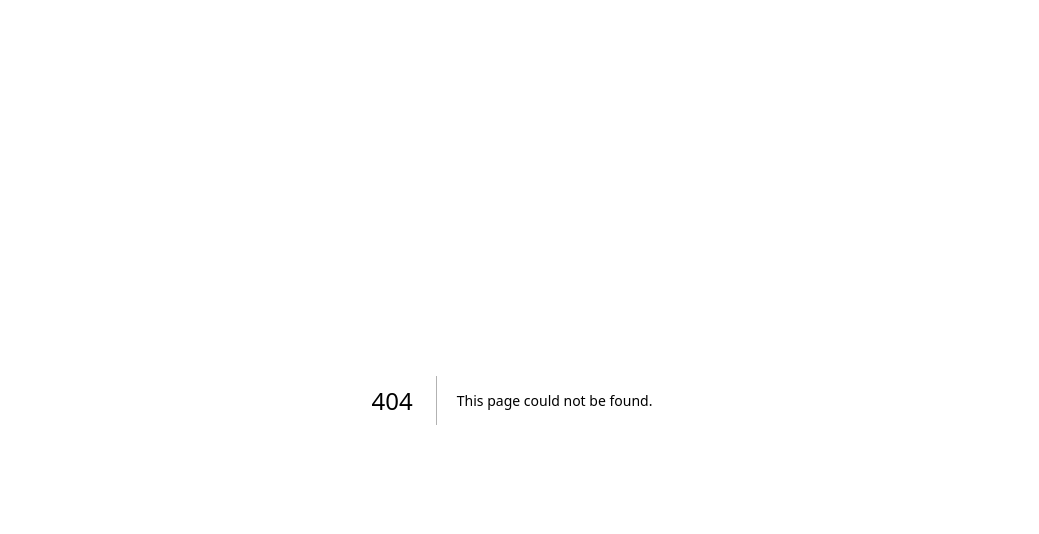
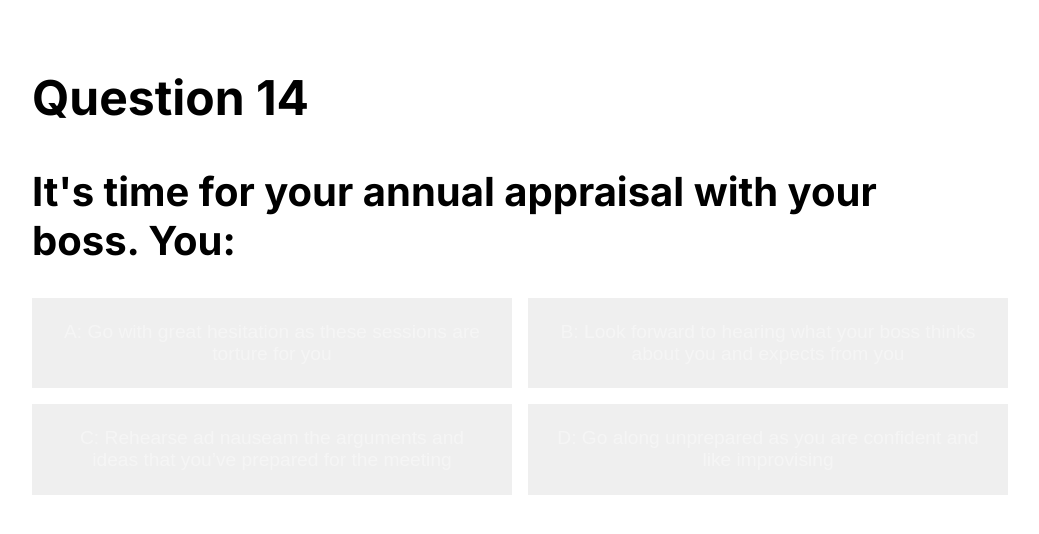
Before and after one commit to manueldois/psychology-test, a Next.js app: page /test in a window 1280 px wide. Before the commit this address had no page. Shown: the top 534 px of the page, without its empty margins (128-1167 px from the left). Built offline with nearby package versions, Linux system fonts and the light colour scheme.

Commit message:
Question card, styles

```diff
--- a/src/app/globals.scss
+++ b/src/app/globals.scss
@@ -15,8 +15,6 @@
 
 * {
   box-sizing: border-box;
-  padding: 0;
-  margin: 0;
 }
 
 html,
@@ -41,23 +39,41 @@ a {
   }
 }
 
-main.center-h {
+main.center {
   max-width: 1000px;
   margin: auto;
   min-height: 100vh;
   padding: 20px;
 }
 
+button,
 .btn {
-  cursor: pointer;
-  border: 0.15em solid whitesmoke;
-  border-radius: 10px;
-  padding: 0.5em 1em;
   display: block;
+  font-size: 1.2em;
+  padding: 1em 1.5em;
+  border: none;
   width: fit-content;
+  color: whitesmoke;
+  text-transform: uppercase;
+
+  &.primary {
+    background-color: rgb(74, 167, 255);
+    color: black;
+  }
+
+  &:hover {
+    background-color: rgb(0, 68, 131);
+    transform: scale(0.97);
+    transition: linear 0.1s;
+    color: white;
+    cursor: pointer;
+  }
 }
 
-.btn:hover {
-  background-color: whitesmoke;
-  color: black;
+h1 {
+  font-size: 1.5em;
 }
+
+h2 {
+  font-size: 1.1em;
+}
--- a/src/app/page.tsx
+++ b/src/app/page.tsx
@@ -2,13 +2,13 @@ import Link from "next/link";
 
 export default function Home() {
   return (
-    <main className="center-h" style={{fontSize: '1.5em', display: 'flex', alignItems: 'center', flexDirection: 'column', marginTop: 30}}>
+    <main className="center" style={{display: 'flex', alignItems: 'center', flexDirection: 'column', marginTop: 30}}>
       <h1>
         Psychology test
       </h1>
 
       <h2>
-        <Link href="/questions/1" className="btn" style={{marginTop: '100px'}} >
+        <Link href="/questions/1" className="btn primary" style={{marginTop: '100px'}} >
           Start Test
           </Link>
       </h2>
--- /dev/null
+++ b/src/app/test/page.tsx
@@ -0,0 +1,12 @@
+import allQuestions from "@/data/questionarie.json";
+import { getMultipleRandom } from "../utils/utils";
+import QuestionCard from "@/components/questionCard";
+
+export default function Page() {
+  const questions = getMultipleRandom(allQuestions, 4);
+  return (
+    <main className="center">
+        <QuestionCard question={questions[0]} ></QuestionCard>
+    </main>
+  );
+}
--- /dev/null
+++ b/src/app/utils/utils.ts
@@ -0,0 +1,11 @@
+export function getRandomInt(min: number, max: number) {
+    min = Math.ceil(min);
+    max = Math.floor(max);
+    return Math.floor(Math.random() * (max - min + 1)) + min;
+}
+
+export function getMultipleRandom<T>(arr: T[], num: number) {
+    const shuffled = [...arr].sort(() => 0.5 - Math.random());
+
+    return shuffled.slice(0, num);
+}
--- /dev/null
+++ b/src/components/questionCard.tsx
@@ -0,0 +1,20 @@
+import { Question } from "@/types/questionarie";
+import styles from '@/styles/questionCard.module.scss'
+
+export default function QuestionCard({
+  question: {id, question, options}
+}: {question: Question}) {
+  return (
+    <article className={styles.questionCard}>
+      <h1> Question {id} </h1>
+      <h2> {question} </h2>
+
+      <section className={styles.options}>
+        <button> A: {options.A} </button>
+        <button> B: {options.B} </button>
+        <button> C: {options.C} </button>
+        <button> D: {options.D} </button>
+      </section>
+    </article>
+  );
+}
--- a/src/data/questionarie.json
+++ b/src/data/questionarie.json
@@ -65,7 +65,7 @@
     "options": {
       "A": "Know that somebody will find a reason to come and bother you",
       "B": "Heave a sigh of relief and look forward to a day without stress",
-      "C": "your colleagues about a project that’s been worrying you",
+      "C": "Tell your colleagues about a project that’s been worrying you",
       "D": "Pick up the phone and start filling up your agenda with meetings"
     }
   },
--- /dev/null
+++ b/src/styles/questionCard.module.scss
@@ -0,0 +1,22 @@
+.questionCard {
+    h1 {
+        font-size: 3em;
+    }
+
+    h2 {
+        font-size: 2.5em;
+    }
+}
+
+.options {
+    display: grid;
+    grid-template-columns: repeat(2, 50%);
+    grid-template-rows: repeat(2, 50%);
+    gap: 1em;
+
+    button {
+        font-size: 1.2em;
+        width: auto;
+        text-transform: unset;
+    }
+}
--- /dev/null
+++ b/src/types/questionarie.ts
@@ -0,0 +1,5 @@
+export interface Question {
+    id: string,
+    question: string,
+    options: { A: string, B: string, C: string, D: string }
+}
```
